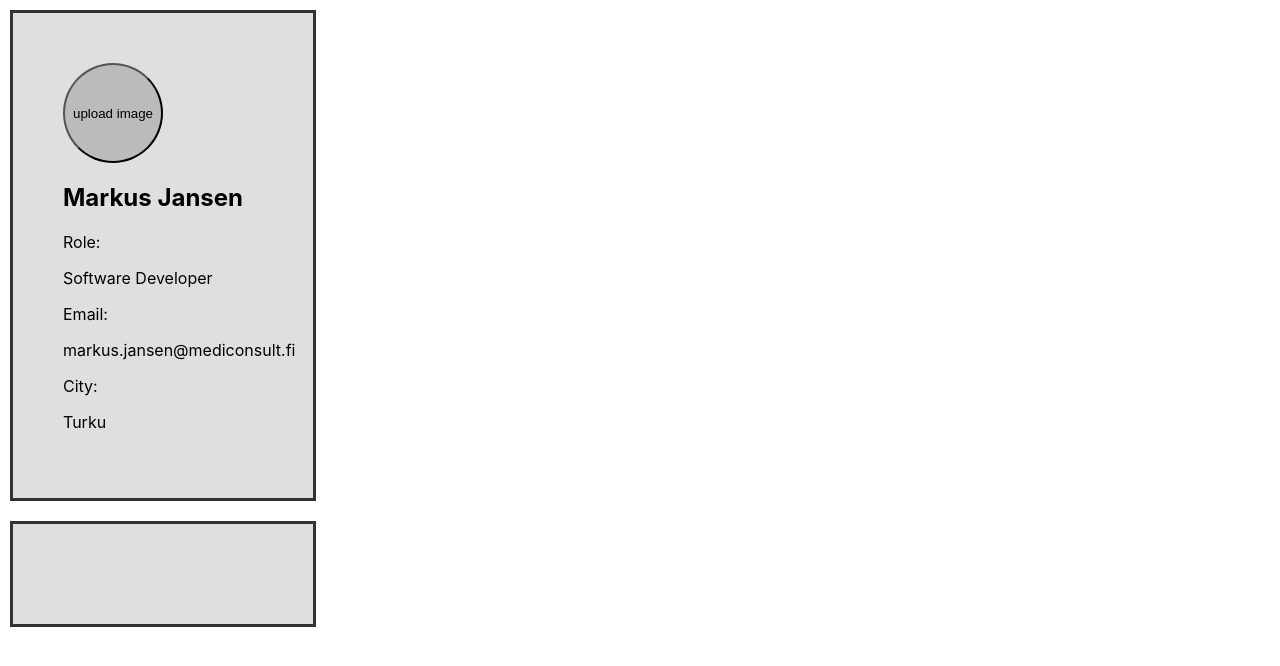
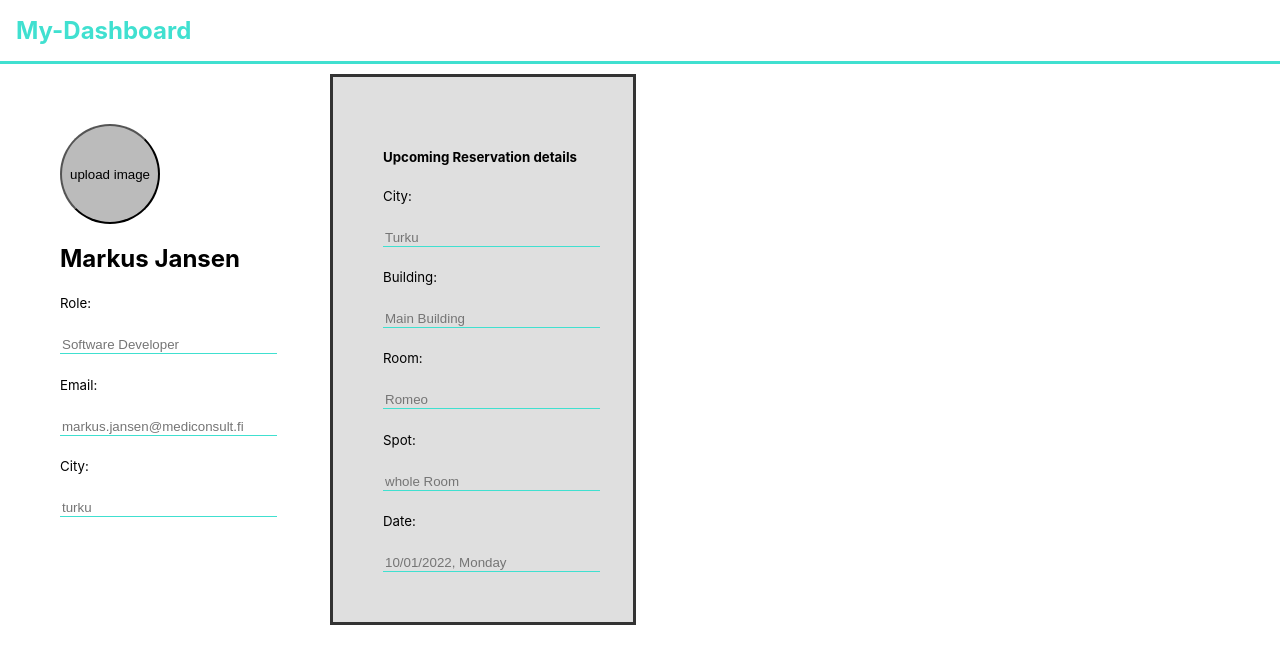
Before and after one commit to NGPetrovich/my-dashboard, a React (Create React App) app: page / in a window 1280 px wide. Shown: the top 666 px of the page. Built offline with nearby package versions, Linux system fonts and the light colour scheme.

Commit message:
created an ugly version

```diff
--- a/src/App.js
+++ b/src/App.js
@@ -1,13 +1,16 @@
-import RightProfile from './components/RightProfile'
-import LeftProfile from './components/LeftProfile'
+import RightProfile from './components/RightProfile';
+import LeftProfile from './components/LeftProfile';
+import Header from './components/Header';
+import './index.css';
 
 function App() {
   return (
     <div>
-        <div>
+      <div>
+        <Header />
+      </div>
+        <div className='flexbox-container'>
           <LeftProfile/>
-        </div>
-        <div>
           <RightProfile/>
         </div>
     </div>
--- /dev/null
+++ b/src/components/Header.js
@@ -0,0 +1,12 @@
+import React from 'react';
+import './css/dashboard.css'
+
+const Header = () => {
+    return (
+        <div className='header-title'>
+            <h1 className='header-h1'>My-Dashboard</h1>
+        </div>
+    )
+}
+
+export default Header;
--- a/src/components/LeftProfile.js
+++ b/src/components/LeftProfile.js
@@ -1,10 +1,10 @@
-import react from 'react';
-import '../index.css';
+import React from 'react';
+import './css/dashboard.css';
 
 const LeftProfile = () => {
     return (
-        <div className='flexbox-container'>
-            <div className='flexbox-item'>
+        <div>
+            <div className='flexbox-item-blank'>
                 <div>
                     <button className='button'>upload image</button>
                 </div>
@@ -12,16 +12,25 @@ const LeftProfile = () => {
                     <h2>Markus Jansen</h2>
                 </div>
                 <div>
-                    <p>Role:</p>
-                    <p>Software Developer</p>
+                    <h5 className='h5'>Role:</h5>
+                    <input
+                        className='input'
+                        placeholder="Software Developer"
+                    />
                 </div>
                 <div>
-                    <p>Email:</p>
-                    <p>markus.jansen@mediconsult.fi</p>
+                    <h5 className='h5'>Email:</h5>
+                    <input
+                        className='input'
+                        placeholder="markus.jansen@mediconsult.fi"
+                    />
                 </div>
                 <div>
-                    <p>City:</p>
-                    <p>Turku</p>
+                    <h5 className='h5'>City:</h5>
+                    <input
+                        className='input'
+                        placeholder="turku"
+                    />
                 </div>
             </div>
         </div>
--- a/src/components/RightProfile.js
+++ b/src/components/RightProfile.js
@@ -1,10 +1,48 @@
-import React from "react";
+import React from 'react';
+import './css/dashboard.css'
 
 const RightProfile = props => {
     return (
         <div className="flexbox-container">
             <div className="flexbox-item">
-                <div></div>
+                <div className='flexbox-item-1'>
+                    <h5>Upcoming Reservation details</h5>
+                </div>
+                <div>
+                    <h5 className='h5'>City:</h5>
+                    <input
+                        className='input-right'
+                        placeholder="Turku"
+                    />
+                </div>
+                <div>
+                    <h5 className='h5'>Building:</h5>
+                    <input
+                        className='input-right'
+                        placeholder="Main Building"
+                    />
+                </div>
+                <div>
+                    <h5 className='h5'>Room:</h5>
+                    <input
+                        className='input-right'
+                        placeholder="Romeo"
+                    />
+                </div>
+                <div>
+                    <h5 className='h5'>Spot:</h5>
+                    <input
+                        className='input-right'
+                        placeholder="whole Room"
+                    />
+                </div>
+                <div>
+                    <h5 className='h5'>Date:</h5>
+                    <input
+                        className='input-right'
+                        placeholder="10/01/2022, Monday"
+                    />
+                </div>
             </div>
         </div>
     );
--- /dev/null
+++ b/src/components/css/dashboard.css
@@ -0,0 +1,62 @@
+.flexbox-container {
+  display: flex;
+}
+
+.flexbox-item {
+  width: 200px;
+  margin: 10px;
+  border: 3px solid #333;
+  background-color: #dfdfdf;
+  padding: 50px 50px;
+}
+
+.flexbox-item-blank {
+  width: 200px;
+  margin: 10px;
+  background-color: white;
+  padding: 50px 50px;
+}
+
+.button {
+  height: 100px;
+  width: 100px;
+  background-color: #bbb;
+  border-radius: 50%;
+  display: inline-block;
+}
+
+.h5 {
+  font-weight: normal
+}
+
+.input {
+  border-style: none;
+  border: turquoise;
+  border-bottom-style: solid;
+  border-width: 0.1em;
+  width: 16em;
+}
+
+.input-right {
+  background-color: #dfdfdf;
+  border-style: none;
+  border: turquoise;
+  border-bottom-style: solid;
+  border-width: 0.1em;
+  width: 16em;
+}
+
+/* Header */
+
+.header-title {
+  display: flex;
+  padding: 0em 1em;
+  border: turquoise;
+  border-bottom-style: solid;
+  border-width: 0.2em;
+}
+
+.header-h1 {
+  color: turquoise;
+  font-size: 1.5em;
+}
--- a/src/index.css
+++ b/src/index.css
@@ -18,19 +18,3 @@ code {
   padding: 1em 2em; */
   display: flex;
 }
-
-.flexbox-item {
-  width: 200px;
-  margin: 10px;
-  border: 3px solid #333;
-  background-color: #dfdfdf;
-  padding: 50px 50px;
-}
-
-.button {
-  height: 100px;
-  width: 100px;
-  background-color: #bbb;
-  border-radius: 50%;
-  display: inline-block;
-}
```
